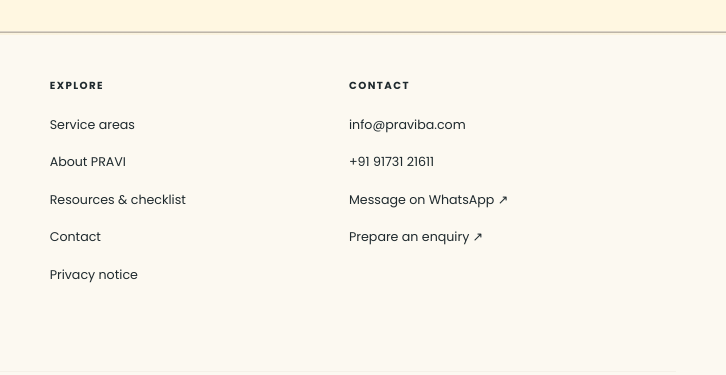
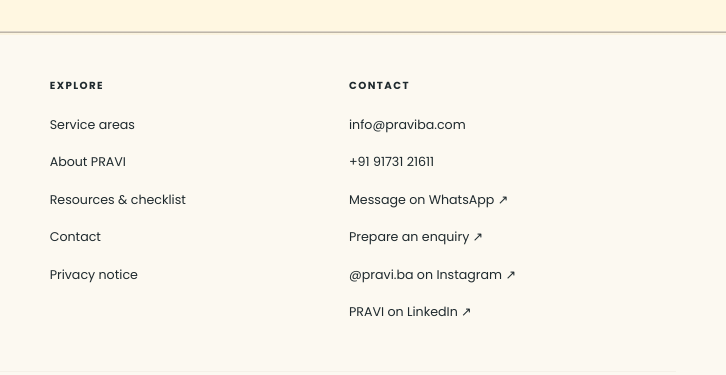
Before and after one commit to catusharjain9/Pravi-Website, a website: page privacy.html in a window 1280 px wide. Shown: the part 3240-3615 px from the top of the page, 554-1280 px from the left. Drawn offline with Linux system fonts and the light colour scheme.

Commit message:
Add official Instagram and LinkedIn links to footer

```diff
--- a/privacy.html
+++ b/privacy.html
@@ -19,5 +19,5 @@
 <section class="cta-band"><div class="container cta-inner"><div><p class="eyebrow">Start with a conversation</p><h2>Get clear on the next step for your business.</h2><p></p></div><div class="cta-actions"><a class="btn btn-primary" href="contact.html">Prepare an enquiry <span aria-hidden="true">↗</span></a><a class="btn btn-outline-light" href="tel:+919173121611">Call +91 91731 21611</a></div></div></section></main><footer class="site-footer"><div class="container footer-main">
 <div class="footer-brand"><a aria-label="PRAVI BUSINESS ADVISORS LLP home" class="brand" href="index.html"><img alt="pravi Business Advisors LLP — लेखा | अर्थ | वृद्धि" class="brand-logo" height="180" src="assets/img/pravi-logo.svg?v=20261030-hero-contrast-fix" width="640"/></a><p class="footer-description">Accounting, tax and business advisory support for defined engagements.</p></div>
 <div><p class="footer-title">Explore</p><ul class="footer-links"><li><a href="services.html">Service areas</a></li><li><a href="about.html">About PRAVI</a></li><li><a href="resources.html">Resources &amp; checklist</a></li><li><a href="contact.html">Contact</a></li><li><a href="privacy.html">Privacy notice</a></li></ul></div>
-<div><p class="footer-title">Contact</p><ul class="footer-links"><li><a href="mailto:info@praviba.com">info@praviba.com</a></li><li><a href="tel:+919173121611">+91 91731 21611</a></li><li><a href="https://wa.me/919173121611" rel="noopener noreferrer" target="_blank">Message on WhatsApp ↗</a></li><li><a href="contact.html">Prepare an enquiry ↗</a></li></ul></div>
+<div><p class="footer-title">Contact</p><ul class="footer-links"><li><a href="mailto:info@praviba.com">info@praviba.com</a></li><li><a href="tel:+919173121611">+91 91731 21611</a></li><li><a href="https://wa.me/919173121611" rel="noopener noreferrer" target="_blank">Message on WhatsApp ↗</a></li><li><a href="contact.html">Prepare an enquiry ↗</a></li><li><a href="https://www.instagram.com/pravi.ba/" target="_blank" rel="noopener noreferrer">@pravi.ba on Instagram ↗</a></li><li><a href="https://www.linkedin.com/company/145352736/" target="_blank" rel="noopener noreferrer">PRAVI on LinkedIn ↗</a></li></ul></div>
 </div><div class="container footer-bottom"><span>© <span data-year="">2026</span> PRAVI BUSINESS ADVISORS LLP. All rights reserved.</span></div></footer></body></html>
```
